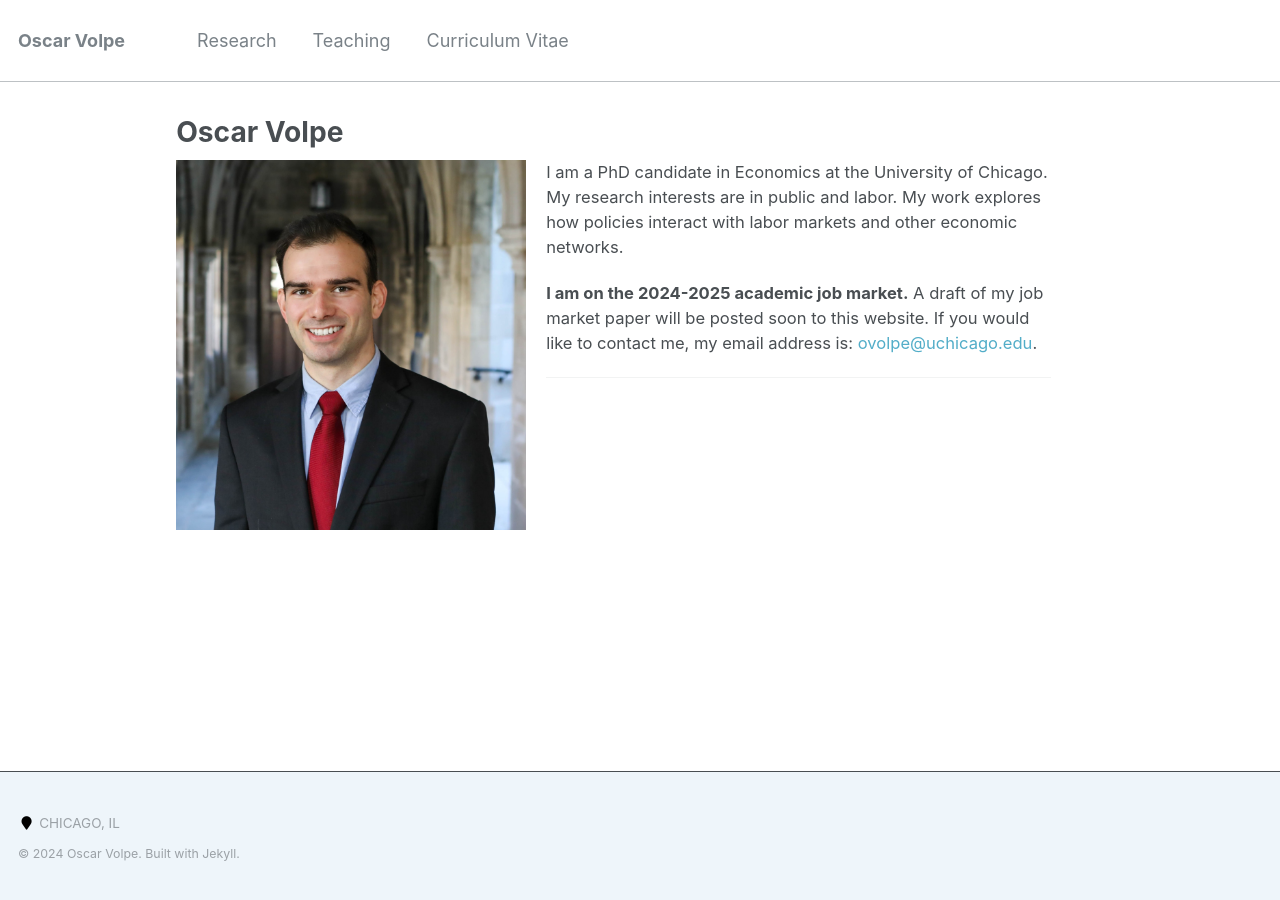
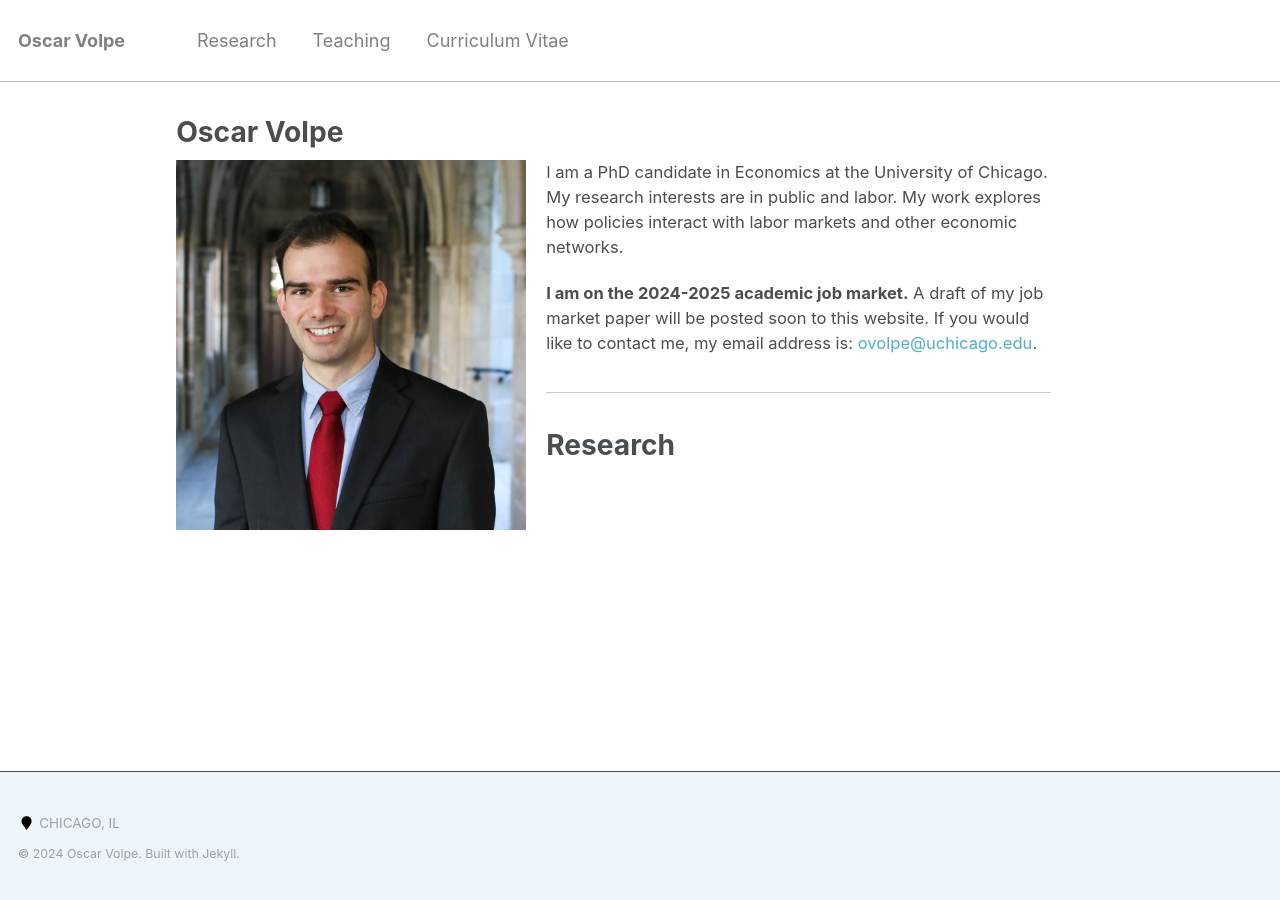
Before and after one commit to ovolpe/ovolpe.github.io, a Jekyll site: the page built from _pages/about.md, in a window 1280 px wide. Built offline with Jekyll 4.4.1, drawn with Linux system fonts in a browser that asks for light colours.

Commit message:
Update about.md

```diff
--- a/_pages/about.md
+++ b/_pages/about.md
@@ -12,4 +12,8 @@ redirect_from:
 
 **I am on the 2024-2025 academic job market.** A draft of my job market paper will be posted soon to this website. If you would like to contact me, my email address is: <a href="mailto:ovolpe@uchicago.edu">ovolpe@uchicago.edu</a>.
 
----
+
+
+<hr style="margin: 2em 0; border: none; border-top: 1px solid #ccc;">
+
+# Research
```
